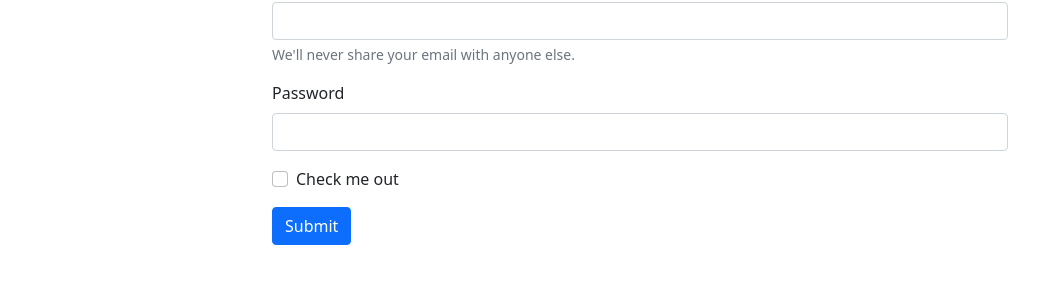
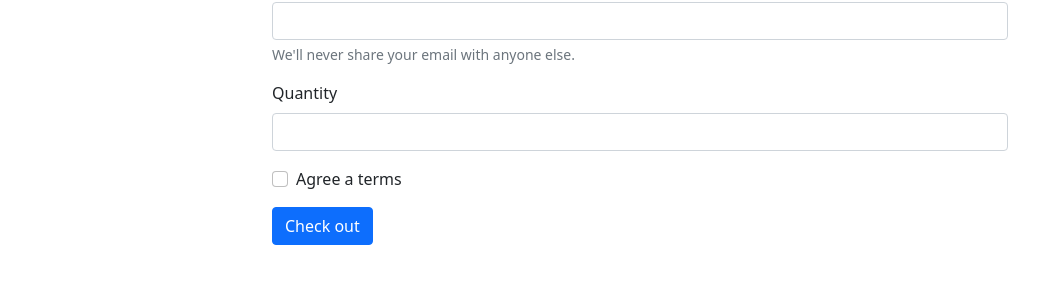
Before and after one commit to RaquelYang/Angular_form, an Angular app: page /reactiveform in a window 1280 px wide. Shown: the part 208-492 px from the top of the page, without its empty margins (0-1058 px from the left). Built offline with nearby package versions, Linux system fonts and the light colour scheme.

Commit message:
[ Update ] 初始化 FormBuilder 與綁定屬性

```diff
--- a/src/app/reactiveform/reactiveform.component.html
+++ b/src/app/reactiveform/reactiveform.component.html
@@ -2,21 +2,25 @@
   <div class="row">
     <div class="col-8 mx-auto mt-5">
       <h3 class="text-center pb-4">Checkout Form - Using Reactive Forms</h3>
-      <form>
+      <form [formGroup]="checkoutForm">
         <div class="mb-3 mt-3">
           <label for="exampleInputEmail1" class="form-label">Email address</label>
-          <input type="email" class="form-control" id="exampleInputEmail1" aria-describedby="emailHelp">
+          <input type="email" class="form-control"
+          id="exampleInputEmail1" aria-describedby="emailHelp"
+          formControlName="emailAddr">
           <div id="emailHelp" class="form-text">We'll never share your email with anyone else.</div>
         </div>
         <div class="mb-3">
-          <label for="exampleInputPassword1" class="form-label">Password</label>
-          <input type="password" class="form-control" id="exampleInputPassword1">
+          <label for="exampleInputPassword1" class="form-label">Quantity</label>
+          <input type="text" class="form-control" id="exampleInputPassword1"
+          formControlName="quantity">
         </div>
         <div class="mb-3 form-check">
-          <input type="checkbox" class="form-check-input" id="exampleCheck1">
-          <label class="form-check-label" for="exampleCheck1">Check me out</label>
+          <input type="checkbox" class="form-check-input" id="exampleCheck1"
+          formControlName="terms">
+          <label class="form-check-label" for="exampleCheck1">Agree a terms</label>
         </div>
-        <button type="submit" class="btn btn-primary">Submit</button>
+        <button type="submit" class="btn btn-primary">Check out</button>
       </form>
     </div>
   </div>
--- a/src/app/reactiveform/reactiveform.component.ts
+++ b/src/app/reactiveform/reactiveform.component.ts
@@ -1,4 +1,5 @@
 import { Component, OnInit } from '@angular/core';
+import { FormGroup, FormControl, FormBuilder } from '@angular/forms';
 
 @Component({
   selector: 'app-reactiveform',
@@ -6,8 +7,15 @@ import { Component, OnInit } from '@angular/core';
   styleUrls: ['./reactiveform.component.scss']
 })
 export class ReactiveformComponent implements OnInit {
+  checkoutForm: FormGroup;
+  constructor(private formBuilder: FormBuilder) {
+    this.checkoutForm = formBuilder.group({
+      emailAddr: new FormControl(),
+      quantity: new FormControl(),
+      terms: new FormControl(),
+  })
 
-  constructor() { }
+  }
 
   ngOnInit(): void {
   }
```
